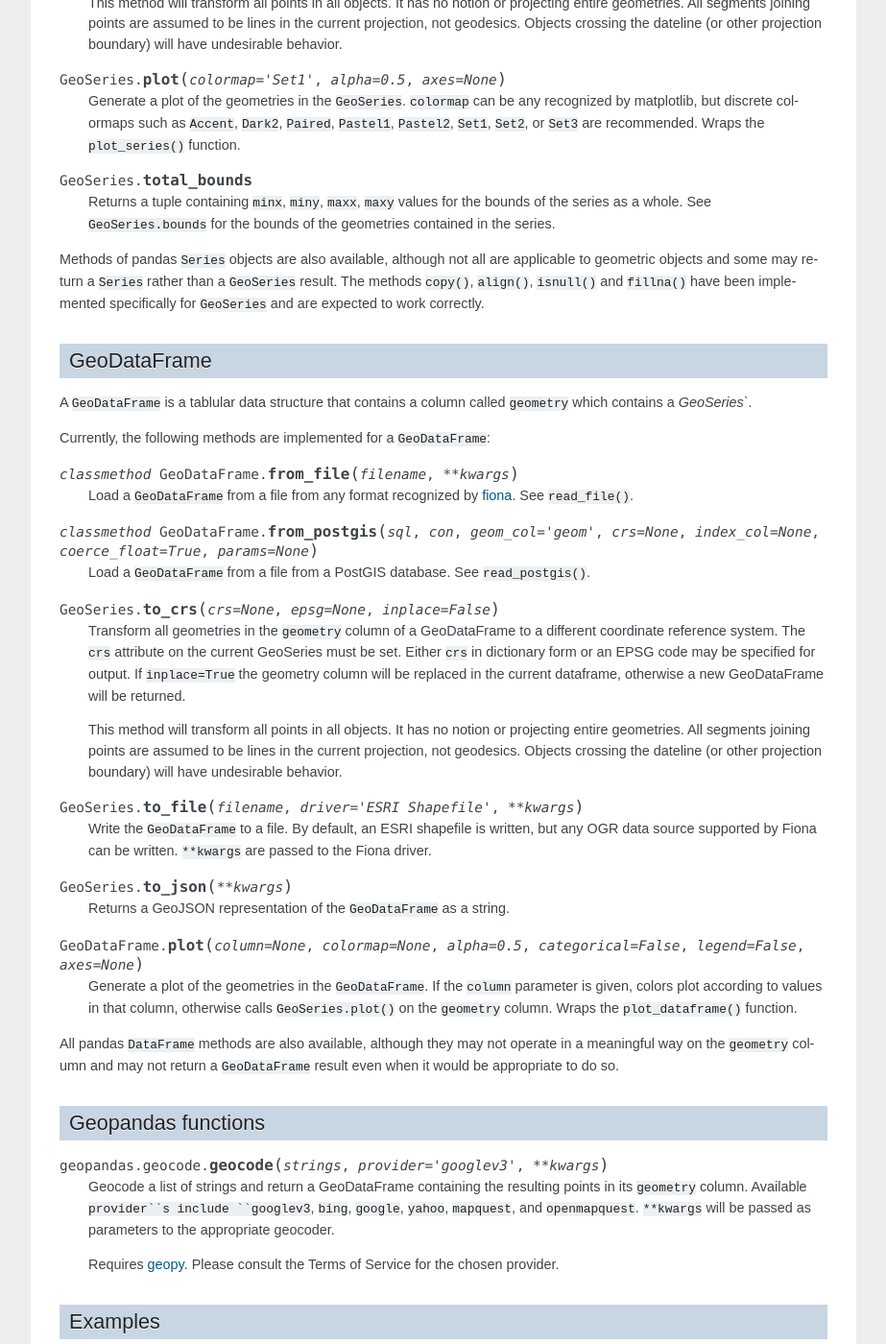
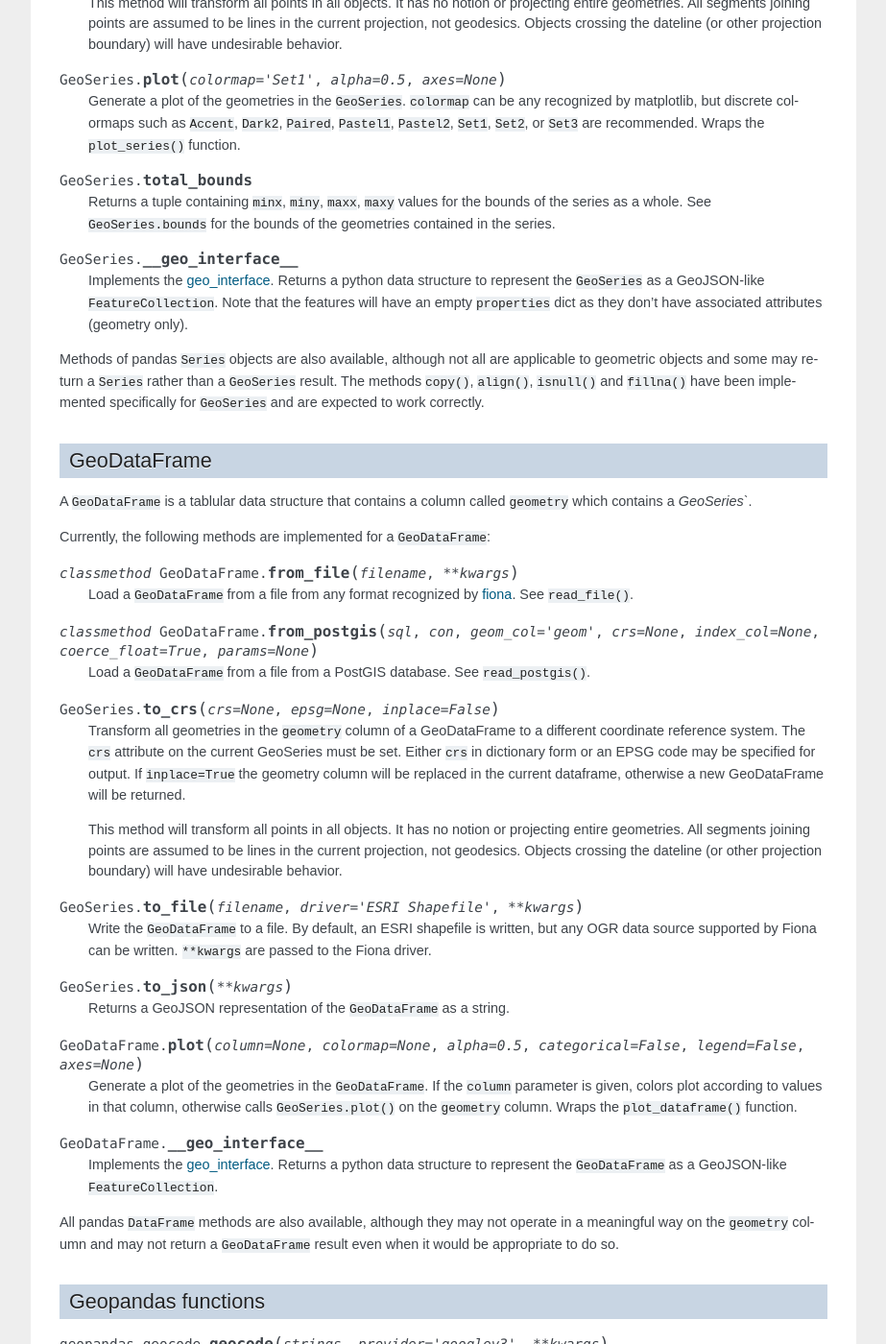
Before and after one commit to geopandas/geopandas, a Sphinx documentation site: the page built from doc/source/user.rst, in a window 1280 px wide and 1400 px high, scrolled down 3288 px. Shown: the whole window at 96% size, without its empty margins (198-1121 px from the left). Built offline with Sphinx 7.4.7, drawn with Linux system fonts in a browser that asks for light colours; pages that are not in the unit, such as notebooks, are missing from menus; some of the changed text lies outside the part shown.

Commit message:
DOC: add geo interface to user guide

```diff
--- a/doc/source/user.rst
+++ b/doc/source/user.rst
@@ -254,6 +254,12 @@ Additionally, the following methods are implemented:
   See ``GeoSeries.bounds`` for the bounds of the geometries contained
   in the series.
 
+.. attribute:: GeoSeries.__geo_interface__
+
+  Implements the `geo_interface`_. Returns a python data structure
+  to represent the ``GeoSeries`` as a GeoJSON-like ``FeatureCollection``.
+  Note that the features will have an empty ``properties`` dict as they don't
+  have associated attributes (geometry only).
 
 Methods of pandas ``Series`` objects are also available, although not
 all are applicable to geometric objects and some may return a
@@ -311,6 +317,11 @@ Currently, the following methods are implemented for a ``GeoDataFrame``:
   ``column`` parameter is given, colors plot according to values in
   that column, otherwise calls ``GeoSeries.plot()`` on the
   ``geometry`` column.  Wraps the ``plot_dataframe()`` function.
+
+.. attribute:: GeoDataFrame.__geo_interface__
+
+  Implements the `geo_interface`_. Returns a python data structure
+  to represent the ``GeoDataFrame`` as a GeoJSON-like ``FeatureCollection``.
 
 All pandas ``DataFrame`` methods are also available, although they may
 not operate in a meaningful way on the ``geometry`` column and may not
@@ -480,6 +491,7 @@ borough that are in the holes:
 .. _matplotlib: http://matplotlib.org
 .. _fiona: http://toblerity.github.io/fiona
 .. _geopy: https://github.com/geopy/geopy
+.. _geo_interface: https://gist.github.com/sgillies/2217756
 .. _file containing the boroughs of New York City: http://www.nyc.gov/html/dcp/download/bytes/nybb_14aav.zip
 
 .. toctree::
```
